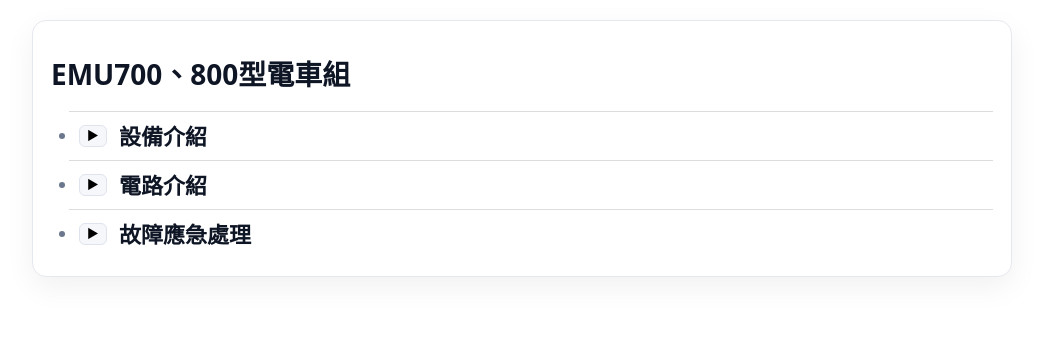
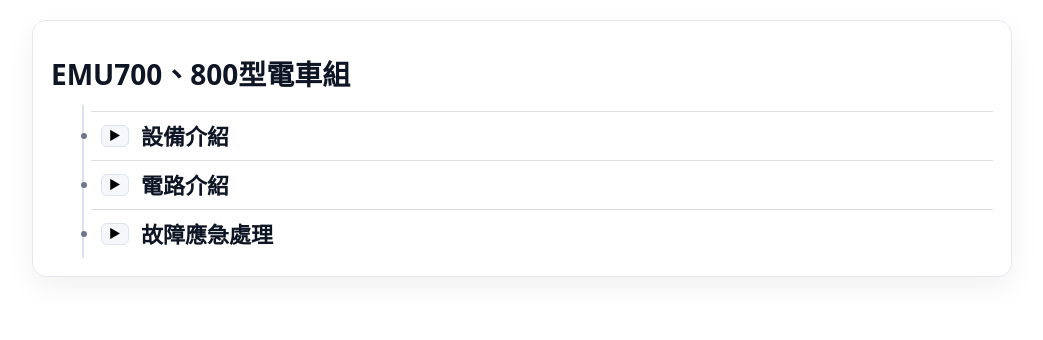
Before and after one commit to Fukuei-roc/EMUDriverTraining, a website: page public/index.html in a window 1280 px wide. Shown: the whole page, without its empty margins (118-1161 px from the left). Drawn offline with Linux system fonts and the light colour scheme.

Commit message:
使各層級縮排寬度一致

```diff
--- a/public/index.html
+++ b/public/index.html
@@ -9,6 +9,7 @@
   <link rel="stylesheet" href="/styles.css">
   <style>
     :root{
+      /* 🔧 統一縮排參數 - 修改此值可調整所有層級的縮排 */
       --list-indent: 2.5rem;
       --h-sub-font-size: 18px;
       --h-sub-line-height: 1.65;
@@ -26,17 +27,26 @@
     }
     .section-body li img{ margin-top:.25rem; }
 
+    /* 🔧 關鍵修改：統一所有層級的清單縮排 */
     .section-body > ul,
     .section-body > ol{
       list-style-position: outside;
-      padding-left: calc(var(--list-indent) * 2.5);
+      padding-left: var(--list-indent) !important;
+      margin-left: 0 !important;
     }
+
     .section-body ul ul,
     .section-body ul ol,
     .section-body ol ul,
     .section-body ol ol{
-      padding-left: var(--list-indent);
+      padding-left: var(--list-indent) !important;
       list-style-position: outside;
+      margin-left: 0 !important;
+    }
+
+    /* 清單項目本身不額外縮排 */
+    .section-body li {
+      padding-left: 0 !important;
     }
 
     /* 只包含一張圖片的清單項目：去圓點並回退一階 */
@@ -303,7 +313,7 @@
       root.style.setProperty('--h-sub-font-weight', cs.fontWeight);
     }
 
-    /* 把所有「非圖片-only」的 li 都視為文字型清單，調整字級為副標題等級 */
+    /* 讓「非圖片-only」的 li 用 .li-as-heading 標記，套用副標題字級 */
     function tagHeadingSizedLis(container){
       const lis = container.querySelectorAll('.section-body li');
       lis.forEach(li=>{
@@ -312,66 +322,56 @@
       });
     }
 
-    /* 依「同層級是否有人展開」決定該層所有節點是否顯示左側直線 */
+    /* 更新每個 section 的 "是否要畫直線"（no-rail）狀態
+       同層只有一個 heading = 孤立 => .no-rail */
     function updateRailVisibility(container){
-      const sections = Array.from(container.querySelectorAll('.section'));
-      const byDepth = new Map();
-      sections.forEach(sec=>{
-        const depth = getDepth(sec);
-        if(!byDepth.has(depth)) byDepth.set(depth, []);
-        byDepth.get(depth).push(sec);
-      });
-
-      byDepth.forEach((secs)=>{
-        const anyOpen = secs.some(sec=>{
-          const body = sec.querySelector(':scope > .section-body');
-          return !!(body && !body.classList.contains('collapsed'));
+      const allSec = container.querySelectorAll('.section');
+      allSec.forEach(sec=>{
+        const lv = levelOf(sec.firstElementChild);
+        const parent = sec.parentElement;
+        const sibs = Array.from(parent.children).filter(el=>el.classList.contains('section'));
+        const sameLv = sibs.filter(s=>{
+          const h = s.firstElementChild;
+          return h && levelOf(h)===lv;
         });
-        secs.forEach(sec=>{
-          sec.classList.toggle('no-rail', !anyOpen);
-        });
+        const isAlone = (sameLv.length===1);
+        sec.classList.toggle('no-rail', isAlone);
       });
     }
 
-    function getDepth(sec){
-      const inlineVal = sec.style.getPropertyValue('--depth');
-      const v = inlineVal || getComputedStyle(sec).getPropertyValue('--depth') || '0';
-      const n = parseFloat(v);
-      return Number.isFinite(n) ? n : 0;
-    }
+    /* 點擊圖片 -> overlay 全螢幕 + 滾輪縮放/拖曳 */
+    function enableImageFullscreen(container){
+      const overlay    = document.getElementById('imgOverlay');
+      const viewport   = document.getElementById('imgViewport');
+      const overlayImg = document.getElementById('imgOverlayImg');
+      if(!overlay || !viewport || !overlayImg) return;
 
-    /* 圖片全螢幕 + 滾輪縮放/拖曳 */
-    function enableImageFullscreen(container){
-      const overlay     = document.getElementById('imgOverlay');
-      const viewport    = document.getElementById('imgViewport');
-      const overlayImg  = document.getElementById('imgOverlayImg');
+      let scale = 1, tx = 0, ty = 0;
+      let dragging = false, lastX = 0, lastY = 0;
+      let baseRect = null;
+      const MIN_SCALE = 1, MAX_SCALE = 5;
 
-      let scale = 1;
-      const MIN_SCALE = 1;
-      const MAX_SCALE = 8;
-      let tx = 0, ty = 0;
-      let baseRect = null;
-      let dragging = false;
-      let lastX = 0, lastY = 0;
-
-      function resetTransform(){
-        scale = 1;
-        tx = 0; ty = 0;
-        applyTransform();
-        overlayImg.classList.remove('grabbable','grabbing');
-        overlay.style.cursor = 'zoom-out';
+      function calcBaseRect(){
+        if(!overlayImg.complete) return null;
+        const vpW = viewport.clientWidth;
+        const vpH = viewport.clientHeight;
+        const iW  = overlayImg.naturalWidth;
+        const iH  = overlayImg.naturalHeight;
+        const scaleW = vpW / iW;
+        const scaleH = vpH / iH;
+        const fitScale = Math.min(scaleW, scaleH, 1);
+        return { width: iW * fitScale, height: iH * fitScale };
       }
 
       function applyTransform(){
         overlayImg.style.transform = `translate(${tx}px, ${ty}px) scale(${scale})`;
       }
 
-      function calcBaseRect(){
-        const prev = overlayImg.style.transform;
-        overlayImg.style.transform = 'translate(0px, 0px) scale(1)';
-        const r = overlayImg.getBoundingClientRect();
-        overlayImg.style.transform = prev;
-        return { width: r.width, height: r.height };
+      function resetTransform(){
+        scale = 1; tx = 0; ty = 0;
+        applyTransform();
+        overlayImg.classList.remove('grabbable','grabbing');
+        overlay.style.cursor = 'zoom-out';
       }
 
       function clampPan(){
--- a/public/styles.css
+++ b/public/styles.css
@@ -85,8 +85,8 @@ pre{ background:#0001; padding:12px; border-radius:8px; }
  JS 會在 .section 上設定自訂屬性 style="--depth:N" */
 .section{
 position: relative;
-/* 內側縮排 = 層級 * 縮排寬 + 左側圖示區 */
---_pad: calc(var(--depth, 0) * var(--indent) + var(--gutter));
+/* 🔧 修改：所有層級使用固定縮排，不再依 depth 倍增 */
+--_pad: calc(var(--indent) + var(--gutter));
 padding-left: var(--_pad);
 }
 
```
